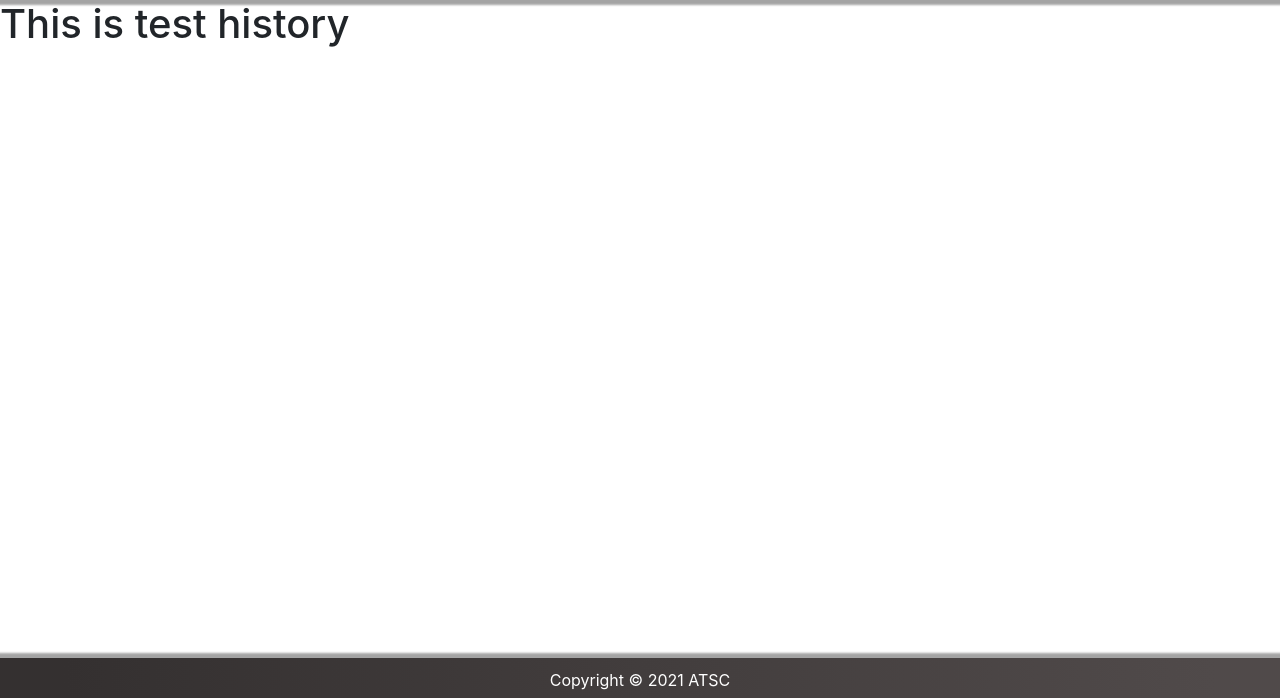
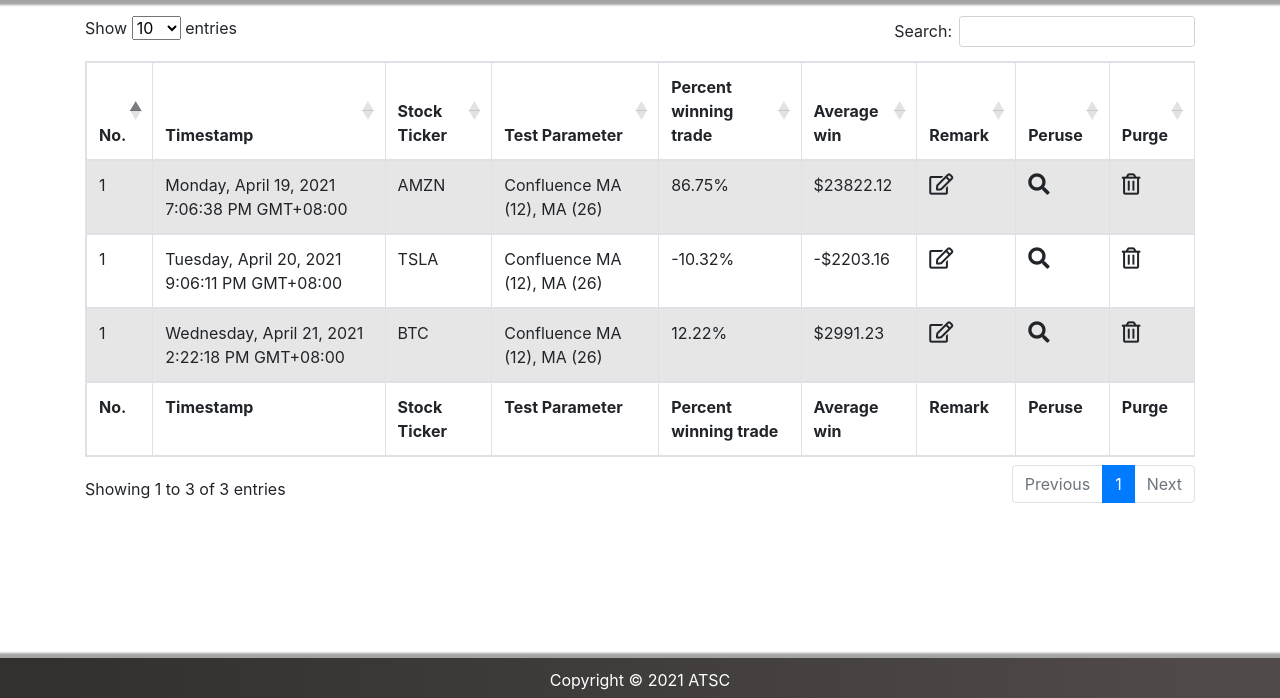
Before and after one commit to nplee01/FSCSW01, a Django app: page /testhistory in a window 1280 px wide. Shown: the part 102-800 px from the top of the page. Run offline with Django 3.2, Linux system fonts and the light colour scheme; some libraries are stand-ins or nearby versions; some web fonts are replaced.

Commit message:
TestHIstory Table using DataTable CDN

```diff
--- a/runtest/templates/runtest/testhistory.html
+++ b/runtest/templates/runtest/testhistory.html
@@ -1,7 +1,73 @@
 {% extends "base/base_site.html" %}
 
 {% block content %}
-<div class="home-container">
-	<h1>This is test history</h1>
+<div class="container mb-3 mt-3">
+	<table class="table table-striped table-bordered testrecord" style="width: 100%">
+	<thead>
+		<tr>
+			<th>No.</th>
+			<th>Timestamp</th>
+			<th>Stock Ticker</th>
+			<th>Test Parameter</th>
+			<th>Percent winning trade</th>
+			<th>Average win</th>
+			<th>Remark</th>
+			<th>Peruse</th>
+			<th>Purge</th>
+		</tr>
+	</thead>
+	<tbody>
+		<tr>
+			<td>1</td>
+			<td>Monday, April 19, 2021 7:06:38 PM GMT+08:00</td>
+			<td>AMZN</td>
+			<td>Confluence MA (12), MA (26)</td>
+			<td>86.75%</td>
+			<td>$23822.12</td>
+			<td><i class="far fa-edit fa-lg"></i></td>
+			<td><i class="fas fa-search fa-lg"></i></td>
+			<td><i class="far fa-trash-alt fa-lg"></i></td>
+		</tr>
+		<tr>
+			<td>1</td>
+			<td>Tuesday, April 20, 2021 9:06:11 PM GMT+08:00</td>
+			<td>TSLA</td>
+			<td>Confluence MA (12), MA (26)</td>
+			<td>-10.32%</td>
+			<td>-$2203.16</td>
+			<td><i class="far fa-edit fa-lg"></i></td>
+			<td><i class="fas fa-search fa-lg"></i></td>
+			<td><i class="far fa-trash-alt fa-lg"></i></td>
+		</tr>
+		<tr>
+			<td>1</td>
+			<td>Wednesday, April 21, 2021 2:22:18 PM GMT+08:00</td>
+			<td>BTC</td>
+			<td>Confluence MA (12), MA (26)</td>
+			<td>12.22%</td>
+			<td>$2991.23</td>
+			<td><i class="far fa-edit fa-lg"></i></td>
+			<td><i class="fas fa-search fa-lg"></i></td>
+			<td><i class="far fa-trash-alt fa-lg"></i></td>
+		</tr>
+	</tbody>
+	<tfoot>
+		<tr>
+			<th>No.</th>
+			<th>Timestamp</th>
+			<th>Stock Ticker</th>
+			<th>Test Parameter</th>
+			<th>Percent winning trade</th>
+			<th>Average win</th>
+			<th>Remark</th>
+			<th>Peruse</th>
+			<th>Purge</th>
+		</tr>
+	</tfoot>
+	</table>
 </div>
+
+<script>
+	$('.testrecord').DataTable();
+</script>
 {% endblock %}
--- a/templates/base/base_site.html
+++ b/templates/base/base_site.html
@@ -14,13 +14,22 @@
     <!-- Google Font -->
     <link rel="preconnect" href="https://fonts.gstatic.com">
     <link href="https://fonts.googleapis.com/css2?family=Abril+Fatface&family=Quicksand&family=IM+Fell+French+Canon+SC&display=swap" rel="stylesheet">
+    <!-- Data Table -->
+    <!-- <link rel="stylesheet" href="https://stackpath.bootstrapcdn.com/bootstrap/4.3.1/css/bootstrap.min.css"> -->
+    <link rel="stylesheet" href="https://cdn.datatables.net/1.10.19/css/dataTables.bootstrap4.min.css"/>
 
 {% endblock %}
 
 {% block basehead %}
     <!-- jQuery and Bootstrap Bundle (includes Popper) -->
     <script src="https://code.jquery.com/jquery-3.6.0.min.js" integrity="sha256-/xUj+3OJU5yExlq6GSYGSHk7tPXikynS7ogEvDej/m4=" crossorigin="anonymous"></script>
+    <!-- <script src="https://cdnjs.cloudflare.com/ajax/libs/popper.js/1.14.7/umd/popper.min.js"></script> -->
+    <!-- <script src="https://stackpath.bootstrapcdn.com/bootstrap/4.3.1/js/bootstrap.min.js"></script> -->
     <script src="https://cdn.jsdelivr.net/npm/bootstrap@4.6.0/dist/js/bootstrap.bundle.min.js" integrity="sha384-Piv4xVNRyMGpqkS2by6br4gNJ7DXjqk09RmUpJ8jgGtD7zP9yug3goQfGII0yAns" crossorigin="anonymous"></script>
+
+    <!-- Data Table -->
+    <script src="https://cdn.datatables.net/1.10.19/js/jquery.dataTables.min.js"></script>
+    <script src="https://cdn.datatables.net/1.10.19/js/dataTables.bootstrap4.min.js"></script>
 {% endblock %}
 
 {% block navbar%}
```
